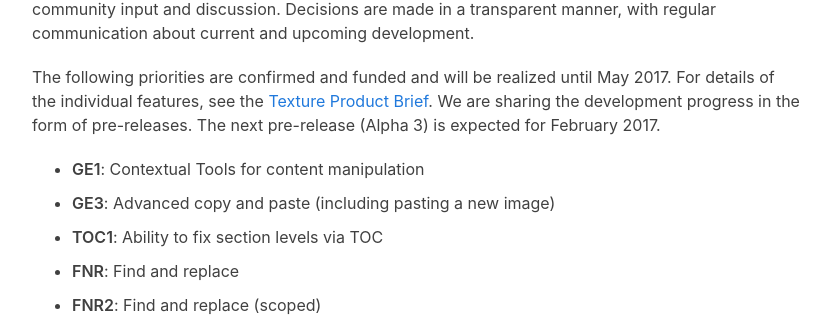
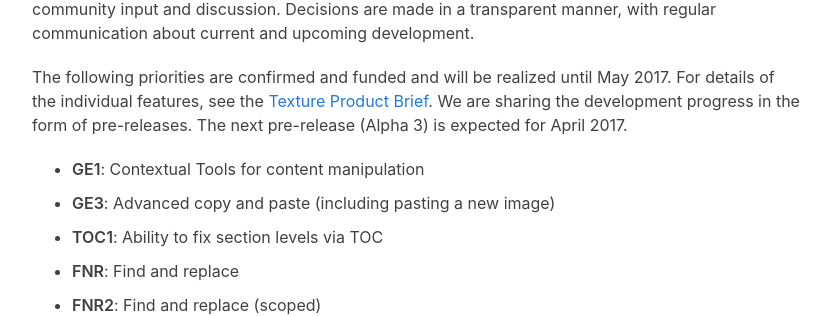
Before and after one commit to substance/substance.github.com, a Jekyll site: the page built from texture/index.html, in a window 1280 px wide and 900 px high, scrolled down 1648 px. Shown: the part 169-485 px from the top of the window, without its empty margins (223-1053 px from the left). Built offline with Jekyll 4.4.1, drawn with Linux system fonts in a browser that asks for light colours; nearby versions of some CDN libraries; library files that are not in the unit come from our copies.

Commit message:
Update index.html

```diff
--- a/texture/index.html
+++ b/texture/index.html
@@ -37,7 +37,7 @@ title: Texture
       Development of Texture will be prioritized to meet the needs of the <a href="../consortium">community</a>, with clear avenues for community input and discussion. Decisions are made in a transparent manner, with regular communication about current and upcoming development.
     </p>
     <p>
-      The following priorities are confirmed and funded and will be realized until May 2017. For details of the individual features, see the <a href="https://docs.google.com/document/d/1v01mfeJw0IHgN7EIKE6JtEkECxXkRWi6eq3cesoRzY4/edit?usp=sharing">Texture Product Brief</a>. We are sharing the development progress in the form of pre-releases. The next pre-release (Alpha 3) is expected for February 2017.
+      The following priorities are confirmed and funded and will be realized until May 2017. For details of the individual features, see the <a href="https://docs.google.com/document/d/1v01mfeJw0IHgN7EIKE6JtEkECxXkRWi6eq3cesoRzY4/edit?usp=sharing">Texture Product Brief</a>. We are sharing the development progress in the form of pre-releases. The next pre-release (Alpha 3) is expected for April 2017.
     </p>
     <ul>
       <li><strong>GE1</strong>: Contextual Tools for content manipulation</li>
```
